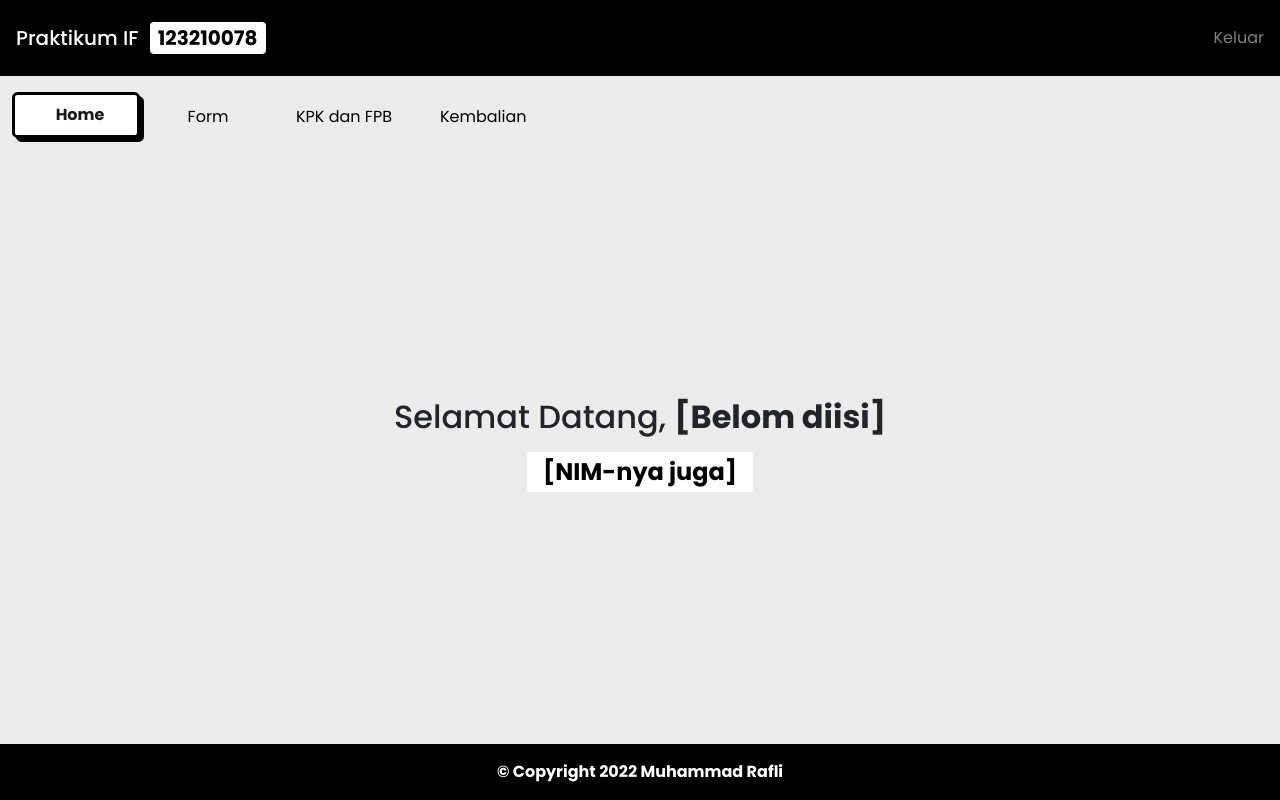
After one commit to plirapli/iseng, a PHP site: the page made by pemweb/CRUD Praktikum/pages/home copy.php in a window 1280 px wide. The commit adds this page. Run offline with PHP 8.4, Linux system fonts and the light colour scheme; some libraries are stand-ins or nearby versions.

Commit message:
add menu utama & crd lab

```diff
--- a/pemweb/CRUD Praktikum/assets/style.css
+++ b/pemweb/CRUD Praktikum/assets/style.css
@@ -56,7 +56,7 @@ body {
 }
 
 .navbar-nav {
-  padding: 0.75rem;
+  padding: 0.25rem 0.75rem;
 }
 
 .nav-custom {
@@ -66,7 +66,11 @@ body {
   align-items: center;
   gap: 0.5rem;
   padding: 0.5rem 1.25rem !important;
-  min-width: 9.75rem;
+  min-width: 8rem;
+}
+
+.nav-link > span {
+  display: none;
 }
 
 .nav-link.active {
@@ -150,14 +154,13 @@ body {
 }
 /* Form End */
 
+main {
+  padding: 0.5rem 2rem 4.5rem !important;
+}
+
 .main {
   padding: 1.5rem;
-  padding-bottom: 6rem;
   padding-top: 0;
-}
-
-.main-pt {
-  padding-top: 1.5rem;
 }
 
 .main-container {
@@ -168,8 +171,6 @@ body {
 }
 
 .container-custom {
-  min-width: 9rem;
-  max-width: 25rem;
   padding: 2rem;
   background: white;
   border: 0.25rem solid black;
@@ -183,20 +184,15 @@ body {
   gap: 2rem;
 }
 
-.welcome {
-  padding: 0 1.5rem 1rem;
-  border-bottom: 3px solid black;
-}
-
-.welcome-block-custom {
-  border: 3px solid black;
-  border-radius: 0.375rem;
-  box-shadow: 0.25rem 0.25rem 0 0 rgba(0, 0, 0, 1);
-}
-
 .table-custom {
   width: fit-content;
 }
+
+/* Login */
+.login-container {
+  width: 25rem;
+}
+/* Login */
 
 footer {
   width: 100%;
@@ -207,18 +203,15 @@ footer {
 }
 
 @media (min-width: 992px) {
+  .navbar-nav {
+    padding: 0.5rem 0;
+  }
   .nav-custom {
     justify-content: center;
   }
 
   .main {
-    padding: 4rem;
-    padding-top: 0rem;
-    padding-bottom: 6rem;
-  }
-
-  .main-pt {
-    padding-top: 3rem;
+    padding: 0 4rem 6rem;
   }
 
   .flex-card {
@@ -228,3 +221,9 @@ footer {
     gap: 3rem;
   }
 }
+
+@media (min-width: 480px) {
+  .nav-link > span {
+    display: inline;
+  }
+}
--- /dev/null
+++ b/pemweb/CRUD Praktikum/pages/home copy.php
@@ -0,0 +1,100 @@
+<?php
+
+// Cek apakah data dah ada/belum, kalo gada isi data default
+if (!isset($_POST["nama"])) {
+  $mhs = [
+    "nama" => "[Belom diisi]",
+    "nim" => "[NIM-nya juga]",
+  ];
+} else {
+  $mhs = $_POST;
+}
+
+?>
+
+<!DOCTYPE html>
+<html lang="en">
+
+<head>
+  <meta charset="UTF-8">
+  <meta http-equiv="X-UA-Compatible" content="IE=edge">
+  <meta name="viewport" content="width=device-width, initial-scale=1.0">
+  <title>Home</title>
+  <link rel="shortcut icon" href="../assets/favicon/home.svg" type="image/x-icon">
+  <link href="https://cdn.jsdelivr.net/npm/bootstrap@5.2.1/dist/css/bootstrap.min.css" rel="stylesheet" integrity="sha384-iYQeCzEYFbKjA/T2uDLTpkwGzCiq6soy8tYaI1GyVh/UjpbCx/TYkiZhlZB6+fzT" crossorigin="anonymous" />
+  <link rel="stylesheet" href="../assets/style.css" />
+</head>
+
+<body>
+  <!-- NAVBAR -->
+  <nav class="navbar nav-brand">
+    <div class="container-fluid p-2 px-3">
+      <a class="navbar-brand d-flex align-items-center" href="/">
+        <span class="navbar-brand mb-0 h1 nav-brand-text">
+          Praktikum IF
+          <span class="text-block-custom">
+            123210078
+          </span>
+        </span>
+      </a>
+      <a class="nav-link text-white-50 d-flex align-items" href="../index.php">
+        <iconify-icon icon="heroicons-solid:logout" width="24"></iconify-icon>
+        <span class="ms-2">Keluar</span>
+      </a>
+    </div>
+  </nav>
+  <nav class="navbar navbar-expand-lg nav-bg-custom">
+    <div class="container-fluid">
+      <div class="dropdown-custom">
+        <button class="navbar-toggler" type="button" data-bs-toggle="collapse" data-bs-target="#navbarNavAltMarkup" aria-controls="navbarNavAltMarkup" aria-expanded="false" aria-label="Toggle navigation">
+          <span class="navbar-toggler-icon"></span>
+        </button>
+      </div>
+      <div class="collapse navbar-collapse" id="navbarNavAltMarkup">
+        <div class="navbar-nav">
+          <a class="nav-link active nav-text nav-custom nav-home" aria-current="page" href="home.php">
+            <iconify-icon icon="bx:home-alt-2" width="18"></iconify-icon>
+            Home
+          </a>
+          <a class="nav-link nav-text nav-custom" href="form.php">
+            <iconify-icon icon="icon-park:form-one" width="18"></iconify-icon>
+            Form
+          </a>
+          <a class="nav-link nav-text nav-custom" href="kpk_dan_fpb.php">
+            <iconify-icon icon="bx:math" width="18"></iconify-icon>
+            KPK dan FPB
+          </a>
+          <a class="nav-link nav-text nav-custom" href="kembalian.php">
+            <iconify-icon icon="bx:money-withdraw" width="18"></iconify-icon>
+            Kembalian
+          </a>
+        </div>
+      </div>
+    </div>
+  </nav>
+  <!-- NAVBAR END -->
+
+  <main class="main-container main">
+    <div class="d-flex flex-column align-items-center">
+      <h2 class="welcome">
+        Selamat Datang,
+        <span class="fw-bold">
+          <?= $mhs["nama"] ?>
+        </span>
+      </h2>
+      <div class="mt-2 text-block-custom welcome-block-custom fs-4 px-3">
+        <?= $mhs["nim"]; ?>
+      </div>
+    </div>
+  </main>
+  <footer class="px-4 py-3 fw-bold text-center"></footer>
+  <script src="https://cdn.jsdelivr.net/npm/bootstrap@5.2.1/dist/js/bootstrap.bundle.min.js" integrity="sha384-u1OknCvxWvY5kfmNBILK2hRnQC3Pr17a+RTT6rIHI7NnikvbZlHgTPOOmMi466C8" crossorigin="anonymous"></script>
+  <script src="https://code.iconify.design/iconify-icon/1.0.0/iconify-icon.min.js"></script>
+  <script>
+    // Buat Tahun di footer doang
+    document.querySelector('footer').innerHTML =
+      '&copy; Copyright ' + new Date().getFullYear() + ' Muhammad Rafli';
+  </script>
+</body>
+
+</html>
--- a/pemweb/CRUD Praktikum/utils/auth.php
+++ b/pemweb/CRUD Praktikum/utils/auth.php
@@ -36,5 +36,5 @@ for ($i = 0; $i < count($users); $i++) {
 }
 
 if ($is_found == 0) {
-  header("Location: ../index.php?isGagal=true");
+  header("Location: ../index.php?pesan=gagal");
 }
```
Also changed, not shown: pemweb/CRUD Praktikum/index.php (+8 -7 lines), pemweb/CRUD Praktikum/pages/home.php (+50 -2 lines), pemweb/CRUD Praktikum/pages/lab.php (added, +150 -0 lines), pemweb/CRUD Praktikum/utils/query_lab.php (added, +46 -0 lines).
